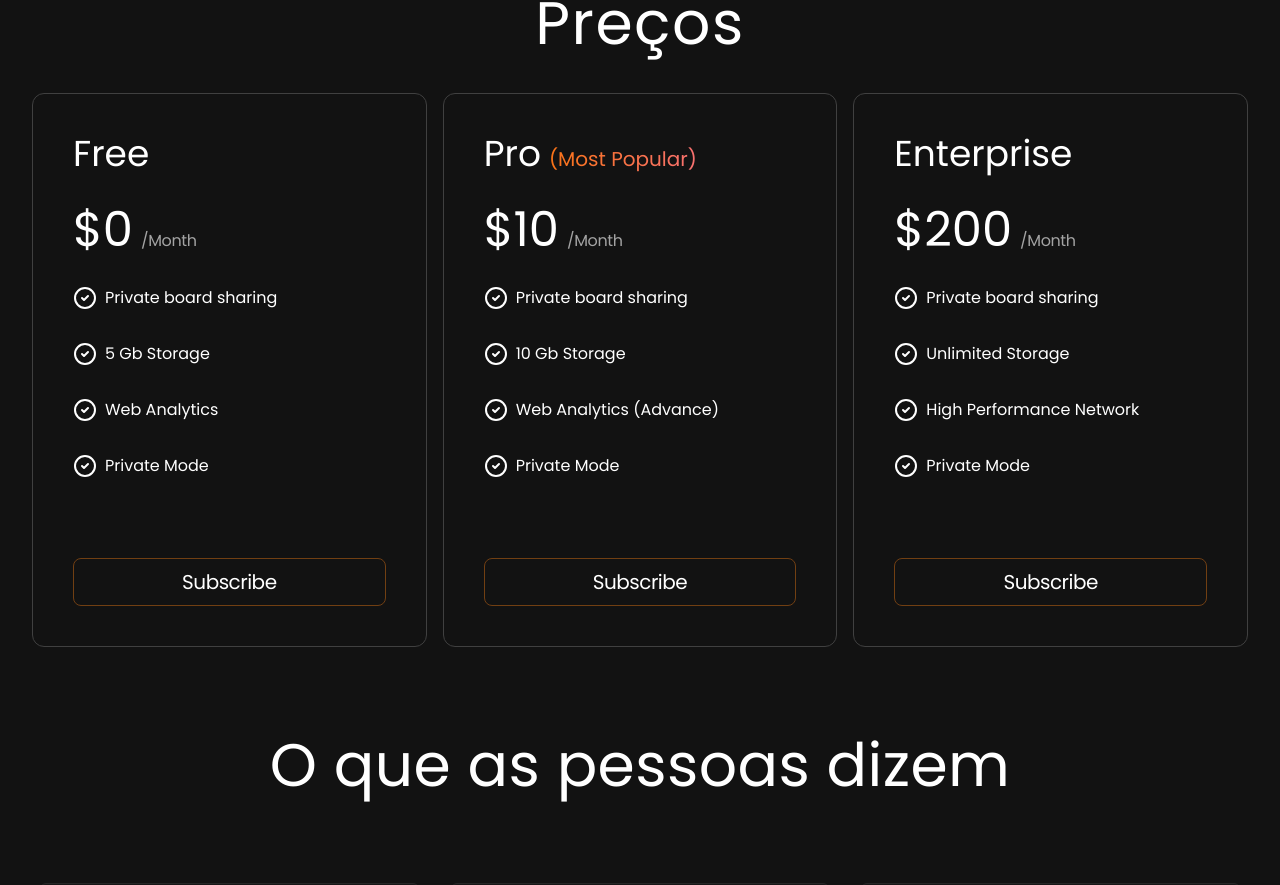
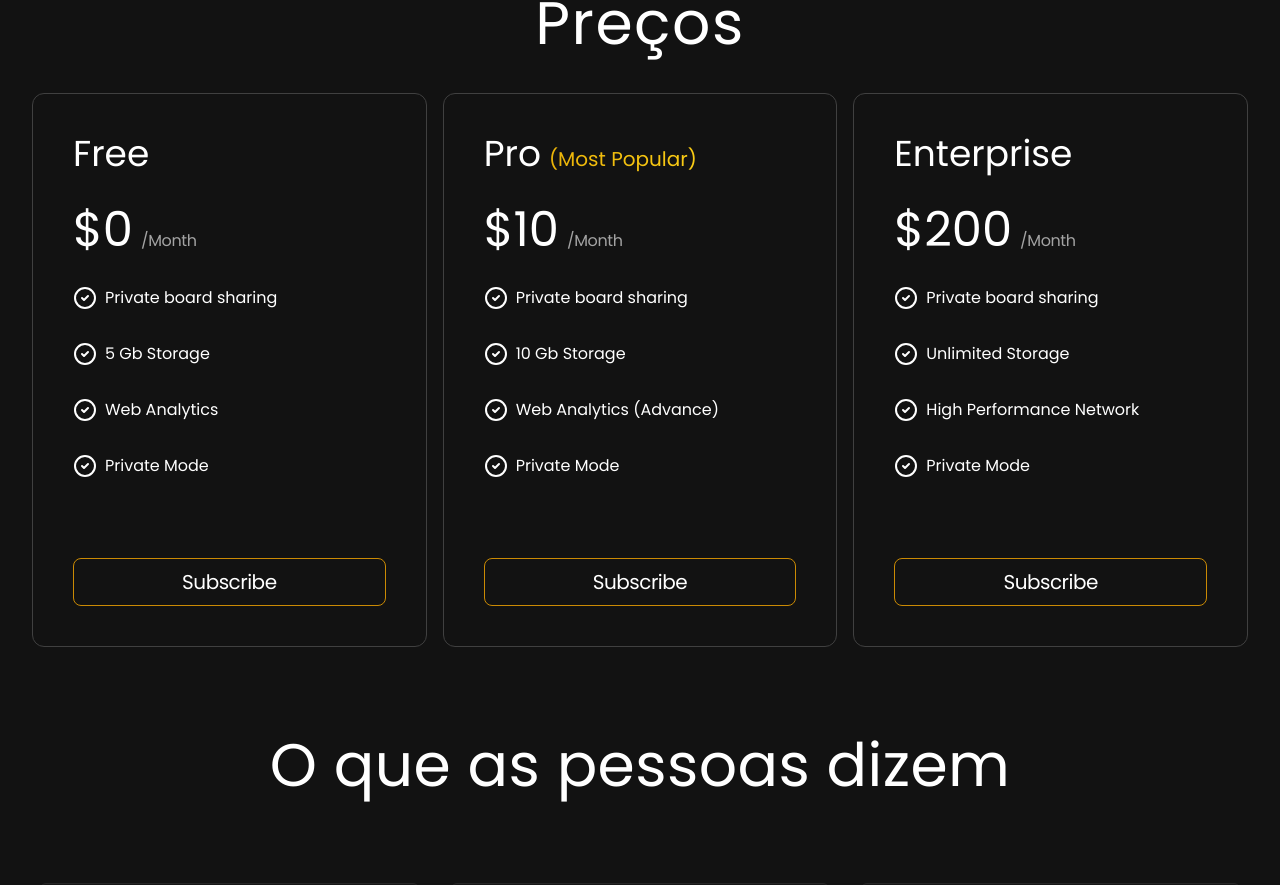
Before and after one commit to henriquedouradoo/kadma, a React (Vite) app: page / in a window 1280 px wide. Shown: the part 2540-3425 px from the top of the page. Built offline with nearby package versions, Linux system fonts and the light colour scheme.

Commit message:
alterando hover do componente pricing

```diff
--- a/src/components/Pricing.jsx
+++ b/src/components/Pricing.jsx
@@ -14,7 +14,7 @@
               <p className="text-4xl mb-8">
                 {option.title}
                 {option.title === "Pro" && (
-                  <span className="bg-gradient-to-r from-orange-500 to-red-400 text-transparent bg-clip-text text-xl mb-4 ml-2">
+                  <span className="bg-gradient-to-r from-yellow-500 to-yellow-400 text-transparent bg-clip-text text-xl mb-4 ml-2">
                     (Most Popular)
                   </span>
                 )}
@@ -33,7 +33,7 @@
               </ul>
               <a
                 href="#"
-                className="inline-flex justify-center items-center text-center w-full h-12 p-5 mt-20 tracking-tight text-xl hover:bg-yellow-900 border border-yellow-900 rounded-lg transition duration-200"
+                className="inline-flex justify-center items-center text-center w-full h-12 p-5 mt-20 tracking-tight text-xl hover:bg-yellow-500 border border-yellow-600 rounded-lg transition duration-200"
               >
                 Subscribe
               </a>
```
